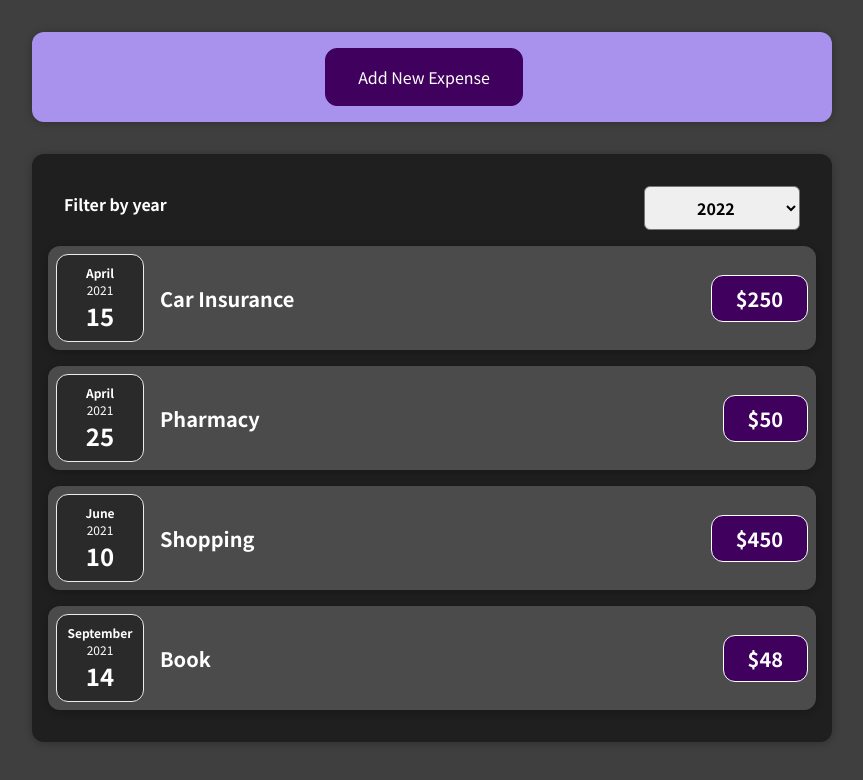
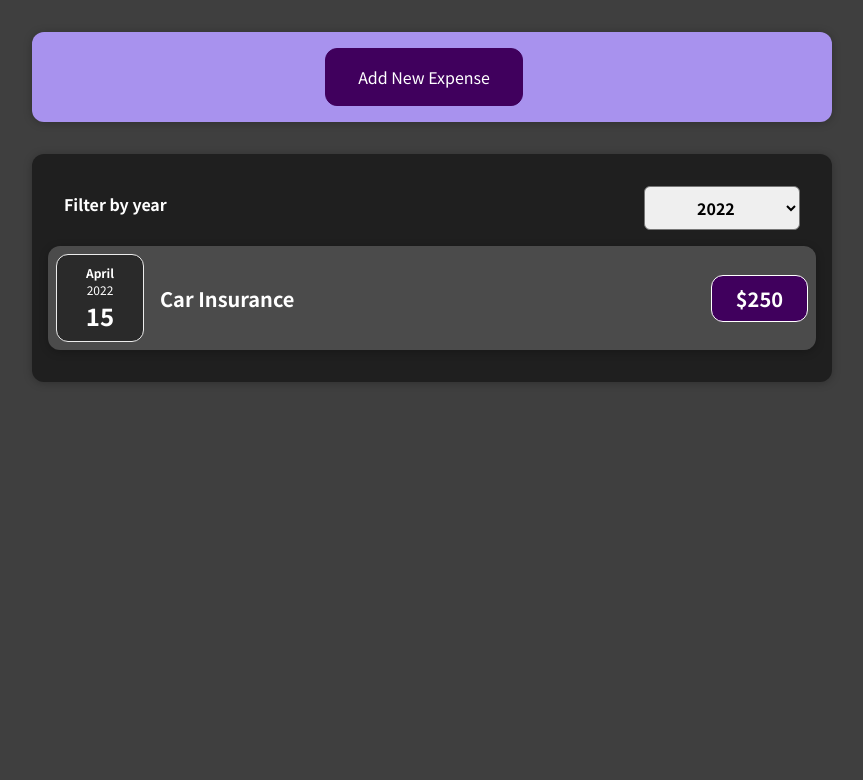
Before and after one commit to VictoriiaShtyreva/Expense-tracker, a React (Create React App) app: page / in a window 1280 px wide. Shown: the top 780 px of the page, without its empty margins (208-1071 px from the left). Built offline with nearby package versions, Linux system fonts and the light colour scheme.

Commit message:
feat: add new components

```diff
--- a/src/App.js
+++ b/src/App.js
@@ -1,18 +1,22 @@
-import React from 'react';
+import React , {useState} from 'react';
 import Expenses from './components/Expenses/Expenses';
 import NewExpense from './components/NewExpense/NewExpense';
 
+const INITIAL_EXPENSES = [
+  {id:'1' , title: 'Car Insurance', amount: 250, date: new Date(2022, 3,15)},
+  {id:'2' , title: 'Pharmacy', amount: 50, date: new Date(2021, 3,25)},
+  {id:'3' , title: 'Shopping', amount: 450, date: new Date(2020, 5,10)},
+  {id:'4' , title: 'Book', amount: 48, date: new Date(2021, 8,14)},
+];
+
+
 const App = () => {
-  const expenses = [
-    {id:'1' , title: 'Car Insurance', amount: 250, date: new Date(2021, 3,15)},
-    {id:'2' , title: 'Pharmacy', amount: 50, date: new Date(2021, 3,25)},
-    {id:'3' , title: 'Shopping', amount: 450, date: new Date(2021, 5,10)},
-    {id:'4' , title: 'Book', amount: 48, date: new Date(2021, 8,14)},
-  ];
+  const [expenses, setExpenses] = useState(INITIAL_EXPENSES);
 
   const addExpenseHandler = (expense) => {
-    console.log('In App.js');
-    console.log(expense);
+   setExpenses(prevExpenses => {
+    return [expense, ...prevExpenses];
+   });
   };
 
   return (
--- a/src/components/Expenses/ExpenseItem.js
+++ b/src/components/Expenses/ExpenseItem.js
@@ -5,6 +5,7 @@ import "./ExpenseItem.css";
 
 function ExpenseItem(props) {
   return (
+    <li>
     <Card className="expense-item">
      <ExpenseDate date={props.date}/>
       <div className="expense-item__description">
@@ -12,6 +13,7 @@ function ExpenseItem(props) {
         <div className="expense-item__price">${props.amount}</div>
       </div>
     </Card>
+    </li>
   );
 }
 
--- a/src/components/Expenses/Expenses.js
+++ b/src/components/Expenses/Expenses.js
@@ -1,39 +1,28 @@
-import React, {useState} from 'react';
+import React, { useState } from "react";
 import "./Expenses.css";
 import Card from "../UI/Card";
-import ExpenseItem from "./ExpenseItem";
-import ExpensesFilter from './ExpensesFilter';
+import ExpensesList from "./ExpensesList";
+import ExpensesFilter from "./ExpensesFilter";
 
 function Expenses(props) {
-  const [filteredYear, setFilteredYear] = useState('2022');
-  const filterChangeHandler = selectedYear => {
+  const [filteredYear, setFilteredYear] = useState("2022");
+  const filterChangeHandler = (selectedYear) => {
     setFilteredYear(selectedYear);
-  }
+  };
+
+  const filteredExpenses = props.items.filter((expense) => {
+    return expense.date.getFullYear().toString() === filteredYear;
+  });
+
   return (
     <div>
-    <Card className="expenses">
-      <ExpensesFilter selected={filteredYear} onChangeFilter={filterChangeHandler}/>
-      <ExpenseItem
-        title={props.items[0].title}
-        amount={props.items[0].amount}
-        date={props.items[0].date}
-      />
-      <ExpenseItem
-        title={props.items[1].title}
-        amount={props.items[1].amount}
-        date={props.items[1].date}
-      />
-      <ExpenseItem
-        title={props.items[2].title}
-        amount={props.items[2].amount}
-        date={props.items[2].date}
-      />
-      <ExpenseItem
-        title={props.items[3].title}
-        amount={props.items[3].amount}
-        date={props.items[3].date}
-      />
-    </Card>
+      <Card className="expenses">
+        <ExpensesFilter
+          selected={filteredYear}
+          onChangeFilter={filterChangeHandler}
+        />
+        <ExpensesList items={filteredExpenses}/>
+      </Card>
     </div>
   );
 }
--- /dev/null
+++ b/src/components/Expenses/ExpensesList.css
@@ -0,0 +1,9 @@
+.expenses-list {
+  list-style: none;
+  padding: 0;
+}
+
+.expenses-list__fallback {
+  color: white;
+  text-align: center;
+}
--- /dev/null
+++ b/src/components/Expenses/ExpensesList.js
@@ -0,0 +1,23 @@
+import React from "react";
+import ExpenseItem from "./ExpenseItem";
+
+import "./ExpensesList.css";
+
+const ExpensesList = (props) => {
+   if (props.items.length === 0) {
+    return <h2 className="expenses-list__fallback">Found no expenses.</h2>
+  }
+
+  return <ul className="expenses-list">
+    {props.items.map((expense) => (
+     <ExpenseItem
+        key={expense.id}
+        title={expense.title}
+        amount={expense.amount}
+        date={expense.date}
+       />
+    ))}
+  </ul>
+};
+
+export default ExpensesList;
--- a/src/components/NewExpense/ExpenseForm.js
+++ b/src/components/NewExpense/ExpenseForm.js
@@ -5,42 +5,18 @@ const ExpenseForm = (props) => {
   const [enteredTitle, setEnteredTitle] = useState("");
   const [enteredAmount, setEnteredAmount] = useState("");
   const [enteredDate, setEnteredDate] = useState("");
-  //   or you can create object
-  //   const [userInput, setUserInput] = useState({
-  //     enteredTitle: "",
-  //     enteredAmount: "",
-  //     enteredDate: "",
-  //   });
+
 
   const titleChangeHandler = (event) => {
     setEnteredTitle(event.target.value);
-    // 2way:
-    // setUserInput({
-    //   ...userInput,
-    //   enteredTitle: event.target.value,
-    // });
-    // 3way:
-    // setUserInput((prevState) => {
-    //   return {...prevState, enteredTitle: event.target.value};
-    // });
   };
 
   const amountChangeHandler = (event) => {
     setEnteredAmount(event.target.value);
-    // 2way:
-    // setUserInput({
-    //   ...userInput,
-    //   enteredAmount: event.target.value,
-    // });
   };
 
   const dateChangeHandler = (event) => {
     setEnteredDate(event.target.value);
-    // 2way:
-    // setUserInput({
-    //   ...userInput,
-    //   enteredDate: event.target.value,
-    // });
   };
 
   const submitHandler = (event) => {
@@ -92,6 +68,7 @@ const ExpenseForm = (props) => {
         </div>
       </div>
       <div className="new-expense__actions">
+        <button type="button" onClick={props.onCancel}>Cancel</button>
         <button type="submit">Add Expense</button>
       </div>
     </form>
```
Also changed, not shown: src/components/Chart/Chart.css (added), src/components/Chart/Chart.js (added), src/components/Chart/ChartBar.css (added), src/components/Chart/ChartBar.js (added), 1 other file (tests, documents, lock files or other folders).
